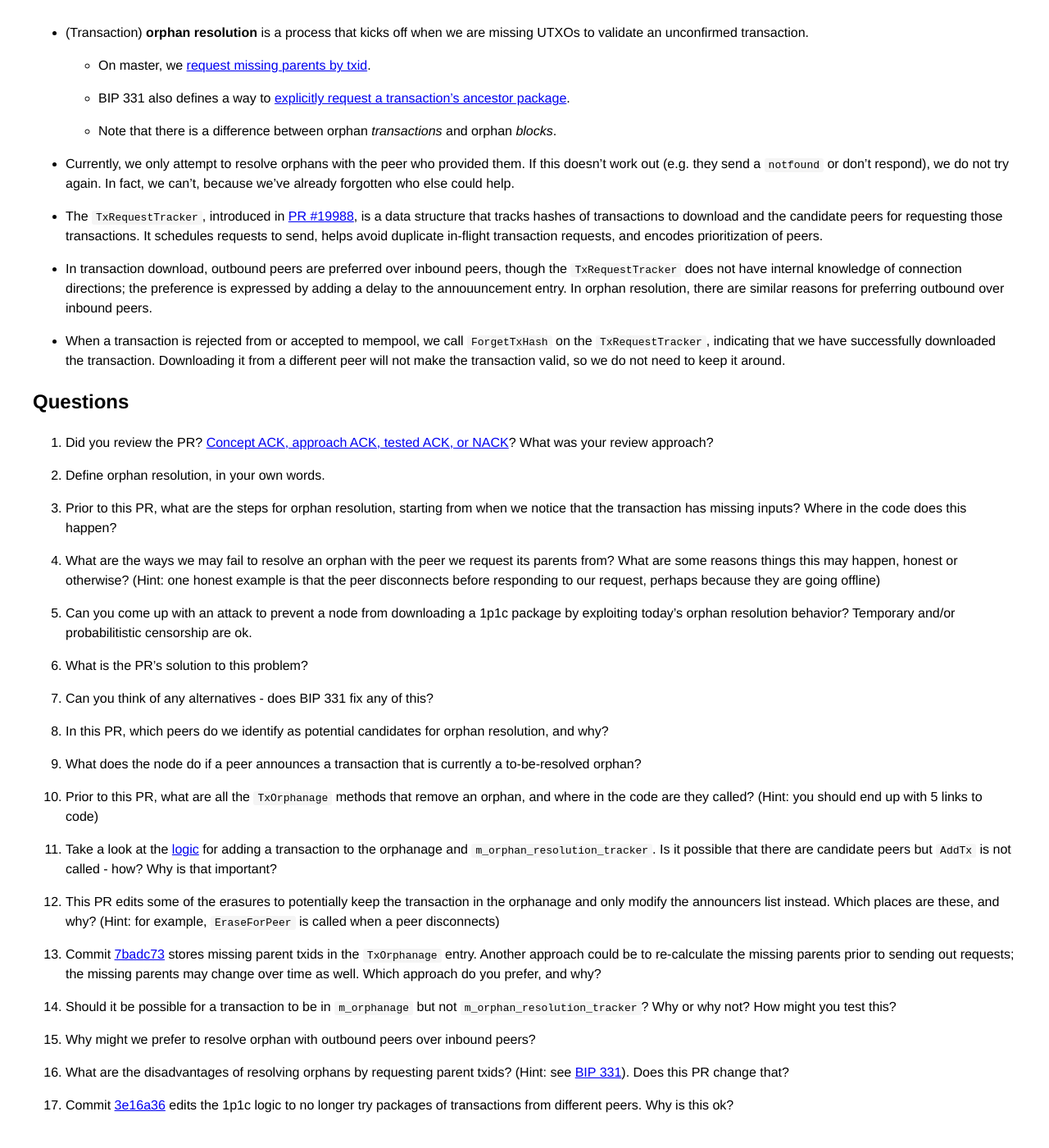
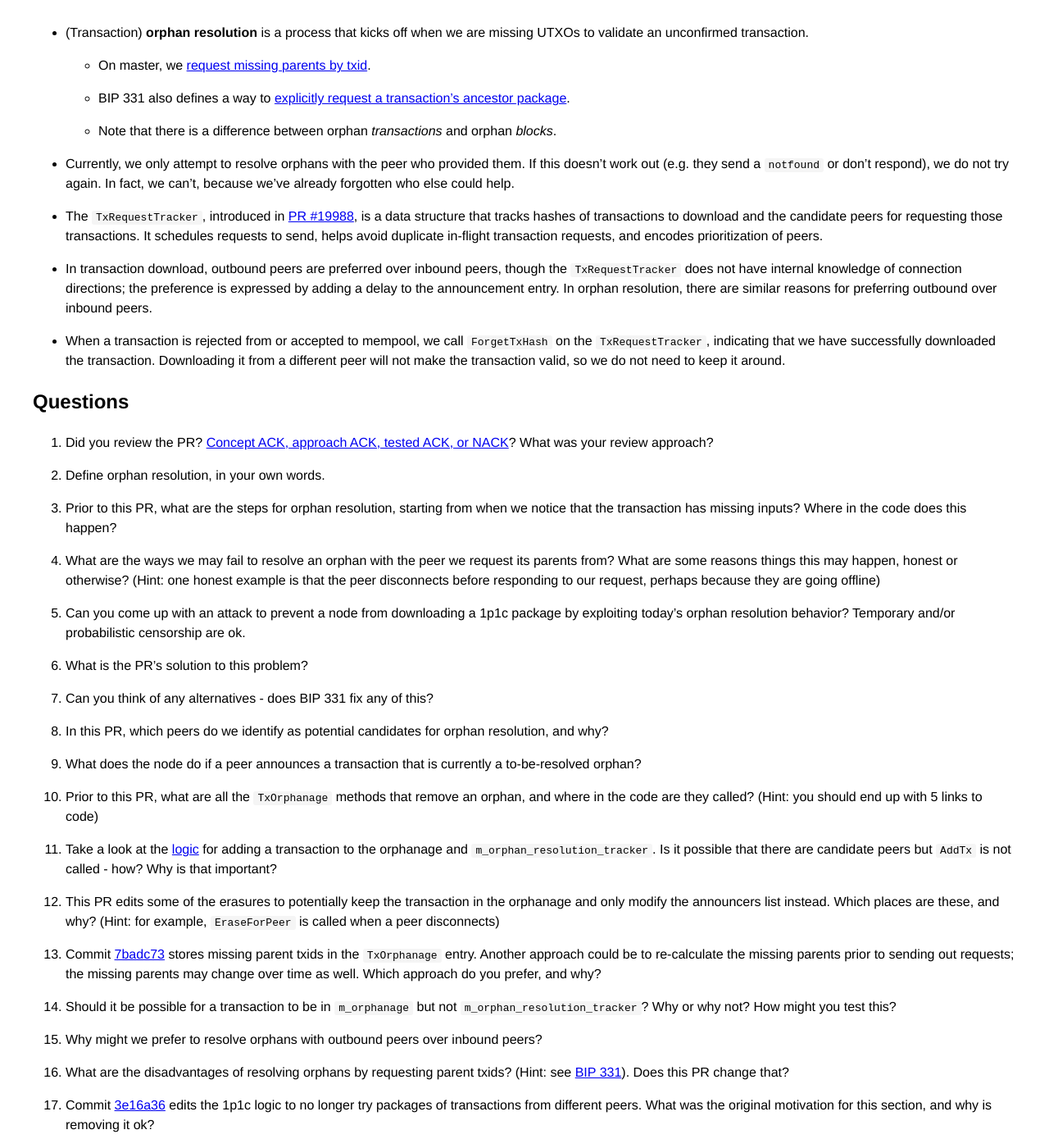
Before and after one commit to bitcoin-core-review-club/website, a Jekyll site: the page built from _posts/2024-12-04-#31397.md, in a window 1280 px wide and 1400 px high, scrolled down 353 px. Shown: the whole window at 82% size. Built offline with Jekyll 4.4.1, drawn with Linux system fonts in a browser that asks for light colours; before the commit the page ends 1729 px from its top, so only the background shows below that.

Commit message:
fixups for larryruane review

```diff
--- a/_posts/2024-12-04-#31397.md
+++ b/_posts/2024-12-04-#31397.md
@@ -32,7 +32,7 @@ transaction requests, and encodes prioritization of peers.
 
 - In transaction download, outbound peers are preferred over inbound peers, though the
   `TxRequestTracker` does not have internal knowledge of connection directions; the preference is
-expressed by adding a delay to the annouuncement entry. In orphan resolution, there are similar
+expressed by adding a delay to the announcement entry. In orphan resolution, there are similar
 reasons for preferring outbound over inbound peers.
 
 - When a transaction is rejected from or accepted to mempool, we call `ForgetTxHash` on the
@@ -53,7 +53,7 @@ it from a different peer will not make the transaction valid, so we do not need
 that the peer disconnects before responding to our request, perhaps because they are going offline)
 
 1. Can you come up with an attack to prevent a node from downloading a 1p1c package by exploiting
-   today's orphan resolution behavior? Temporary and/or probabilitistic censorship are ok.
+   today's orphan resolution behavior? Temporary and/or probabilistic censorship are ok.
 
 1. What is the PR's solution to this problem?
 
@@ -84,12 +84,13 @@ Which approach do you prefer, and why?
 1. Should it be possible for a transaction to be in `m_orphanage` but not
    `m_orphan_resolution_tracker`? Why or why not? How might you test this?
 
-1. Why might we prefer to resolve orphan with outbound peers over inbound peers?
+1. Why might we prefer to resolve orphans with outbound peers over inbound peers?
 
 1. What are the disadvantages of resolving orphans by requesting parent txids? (Hint: see [BIP 331](https://github.com/bitcoin/bips/blob/master/bip-0331.mediawiki#handle-orphans-better)). Does this PR change that?
 
 1. Commit [3e16a36](https://github.com/bitcoin-core-review-club/bitcoin/commit/3e16a36959f70da59846621f099c1f1df4a210ed)
-edits the 1p1c logic to no longer try packages of transactions from different peers. Why is this ok?
+edits the 1p1c logic to no longer try packages of transactions from different peers. What was the
+original motivation for this section, and why is removing it ok?
 
 <!-- TODO: After a meeting, uncomment and add meeting log between the irc tags
 ## Meeting Log
```
